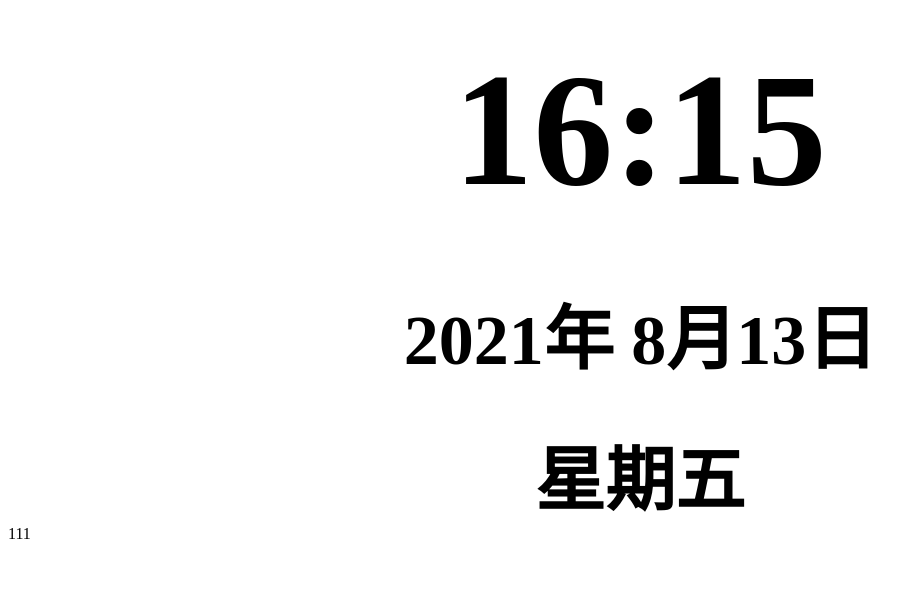
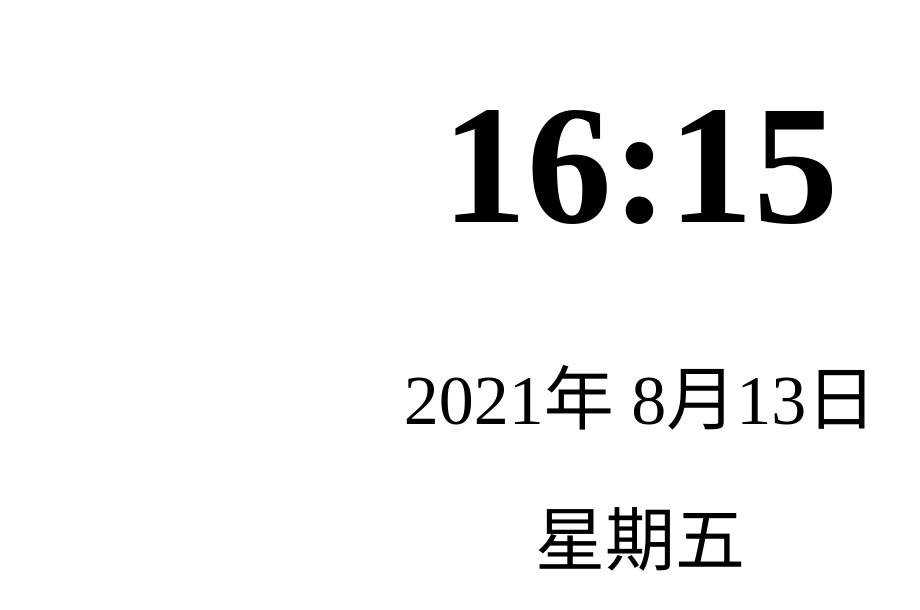
Before and after one commit to yangdage123/y-time, a plain HTML site: page index.html in a window 1280 px wide. Shown: the whole page, without its empty margins (0-920 px from the left). Drawn offline with Linux system fonts and the light colour scheme.

Commit message:
优化时间

```diff
--- a/index.html
+++ b/index.html
@@ -8,24 +8,23 @@
     <title>北京时间</title>
     <style>
         #time {
-            padding-top: 30px;
-            font-size: 160px;
-            font-weight: 900;
+            padding-top: 60px;
+            font-size: 170px;
+            font-weight: 800;
             text-align: center;
         }
         #date {
-            margin-top: 60px;
+            margin-top: 80px;
             font-size: 70px;
-            font-weight: 800;
+            font-weight: 500;
             text-align: center;
         }
         #week {
             margin-top: 40px;
             font-size: 70px;
-            font-weight: 800;
+            font-weight: 500;
             text-align: center;
         }
-
     </style>
 </head>
 <body>
@@ -35,7 +34,6 @@
     </div>
     <div id="week">
     </div>
-    <div id="info">111</div>
     <script>
         const t = document.getElementById('time');
         const d = document.getElementById('date');
```
